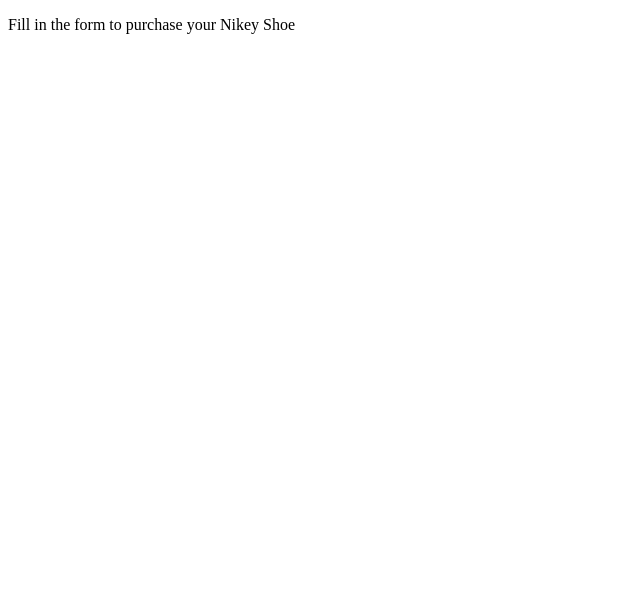
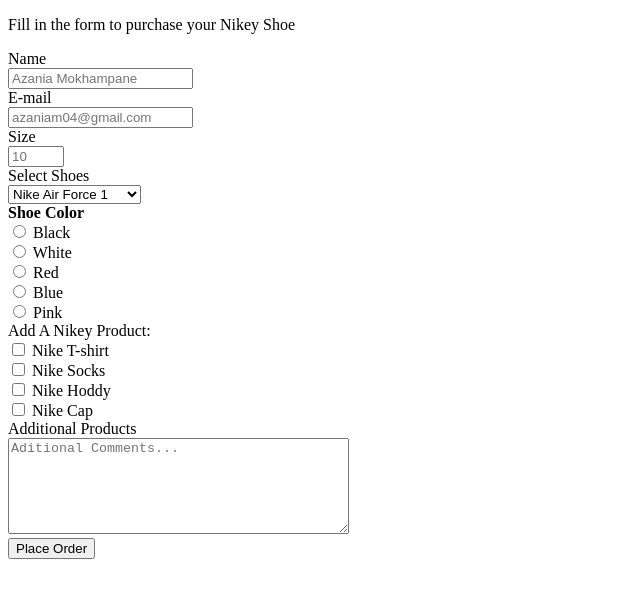
Before and after one commit to Azania-Mokhampane/survey-form, a plain HTML site: page form/index.html in a window 1280 px wide. Shown: the whole page, without its empty margins (0-640 px from the left). Drawn offline with Linux system fonts and the light colour scheme.

Commit message:
feat: added html content

```diff
--- a/form/index.html
+++ b/form/index.html
@@ -11,5 +11,161 @@
   </head>
   <body>
     <p id="description">Fill in the form to purchase your Nikey Shoe</p>
+    <form id="survey-form">
+      <div class="input-headings">
+        <label for="name" id="name-label"> Name </label>
+        <br />
+        <input
+          class="blank-space"
+          id="name"
+          type="text"
+          name="name"
+          placeholder="Azania Mokhampane"
+          required
+        />
+        <br />
+
+        <label for="email" id="email-label"> E-mail </label>
+        <br />
+        <input
+          class="blank-space"
+          id="email"
+          type="email"
+          name="email"
+          placeholder="azaniam04@gmail.com"
+          required
+        />
+        <br />
+
+        <label for="number" id="number-label"> Size </label>
+        <br />
+        <input
+          class="blank-space"
+          id="number"
+          type="number"
+          name="number"
+          min="1"
+          max="10"
+          placeholder="10"
+          required
+        />
+        <br />
+
+        <label for="dropdown">Select Shoes </label>
+        <br />
+        <select class="blank-space" id="dropdown">
+          <option value="Nike Air Force 1's">Nike Air Force 1</option>
+          <option value="Nike Air Max">Nike Air Max</option>
+          <option value="Nike Blazer">Nike Blazer</option>
+          <option value="Nike Air Zoom">Nike Air Zoom</option>
+          <option value="Nike Air VaporMax">Nike Air VaporMax</option>
+          <option value="Nike Air Streak">Nike Air Streak</option>
+        </select>
+        <br />
+        <label for="shoe-color" id="shoe-color"> <b> Shoe Color </b></label>
+        <br />
+
+        <input
+          id="shoe-color"
+          type="radio"
+          id="black"
+          name="color"
+          value="black"
+        />
+        <label for="shoe-color"> Black </label>
+        <br />
+
+        <input
+          id="shoe-color"
+          type="radio"
+          id="white"
+          name="color"
+          value="white"
+        />
+        <label for="shoe-color"> White </label>
+        <br />
+
+        <input id="shoe-color" type="radio" id="red" name="color" value="red" />
+        <label for="shoe-color"> Red </label>
+        <br />
+
+        <input
+          id="shoe-color"
+          type="radio"
+          id="blue"
+          name="color"
+          value="blue"
+        />
+        <label for="shoe-color"> Blue </label>
+        <br />
+
+        <input
+          id="shoe-color"
+          type="radio"
+          id="pink"
+          name="color"
+          value="pink"
+        />
+        <label for="shoe-color"> Pink </label>
+        <br />
+
+        <label for="add-product"> Add A Nikey Product:</label>
+        <br />
+
+        <input
+          id="checkbox"
+          type="checkbox"
+          name="add-product"
+          value="nike-tshirt"
+        />
+        <label for="checkbox">Nike T-shirt</label>
+        <br />
+
+        <input
+          id="checkbox"
+          type="checkbox"
+          name="add-product"
+          value="nike-socks"
+        />
+        <label for="checkbox">Nike Socks</label>
+        <br />
+
+        <input
+          id="checkbox"
+          type="checkbox"
+          name="add-product"
+          value="nike-hoody"
+        />
+        <label for="checkbox">Nike Hoddy</label>
+        <br />
+
+        <input
+          id="checkbox"
+          type="checkbox"
+          name="add-product"
+          value="nike-cap"
+        />
+        <label for="checkbox">Nike Cap</label>
+        <br />
+
+        <label for="textarea">Additional Products</label>
+        <br />
+        <textarea
+          id="textarea"
+          name="instructions"
+          rows="6"
+          cols="40"
+          placeholder="Aditional Comments..."
+        ></textarea>
+        <br />
+
+        <input
+          id="submit"
+          type="submit"
+          value="Place Order"
+          class="submit-button"
+        />
+      </div>
+    </form>
   </body>
 </html>
```
